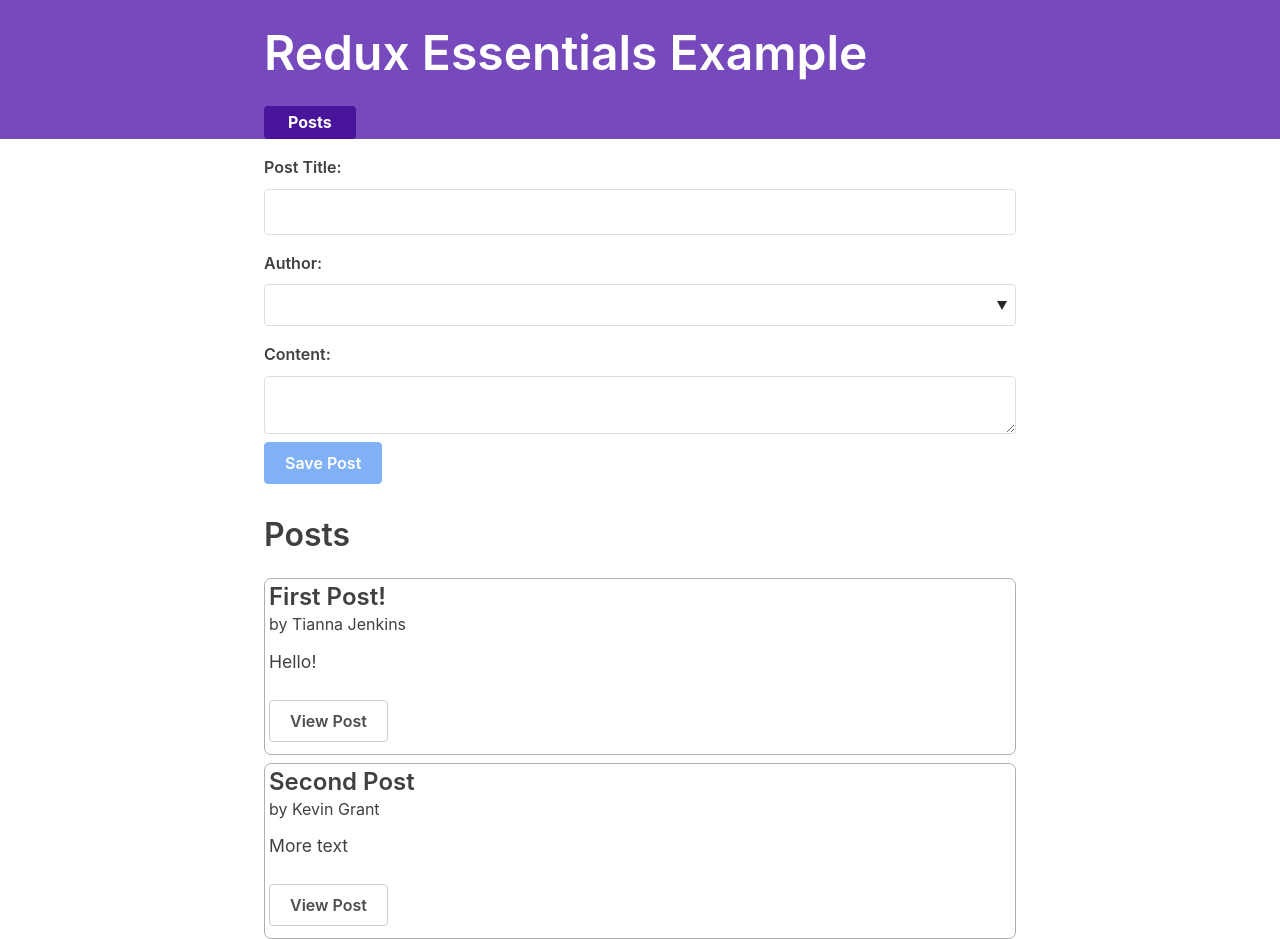
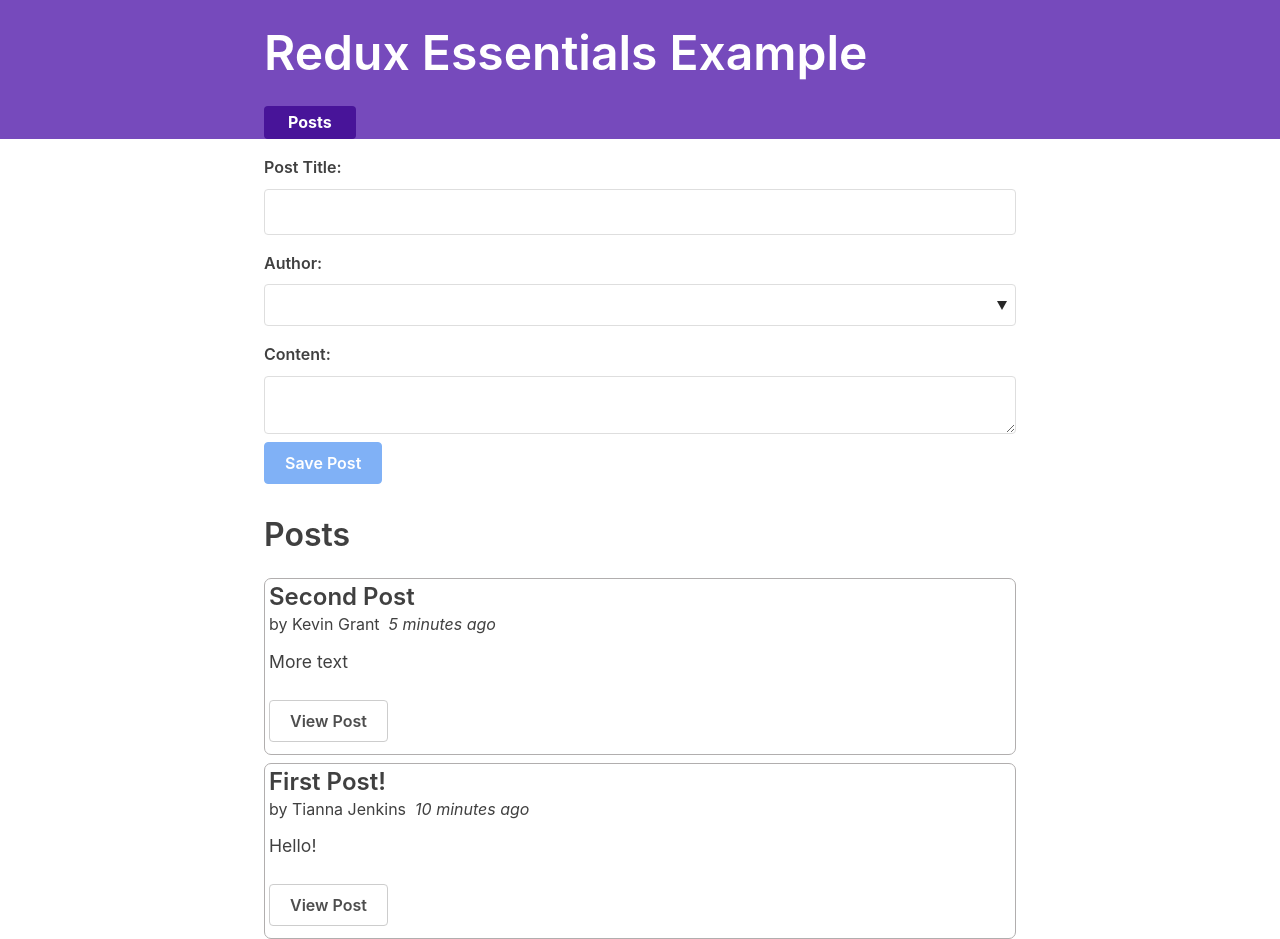
Before and after one commit to takubii/redux-essentials-example-app, a React (Create React App) app: page / in a window 1280 px wide. Built offline with nearby package versions, Linux system fonts and the light colour scheme; what @mswjs/data, mock-socket, txtgen would draw is missing.

Commit message:
[add]投稿時刻表示を追加

```diff
--- a/src/features/posts/PostsList.js
+++ b/src/features/posts/PostsList.js
@@ -3,14 +3,22 @@
 import { Link } from 'react-router-dom'
 
 import { PostAuthor } from './PostAuthor'
+import { TimeAgo } from './TimeAgo'
 
 export const PostsList = () => {
   const posts = useSelector((state) => state.posts)
 
-  const renderedPosts = posts.map((post) => (
+  const orderedPosts = posts
+    .slice()
+    .sort((a, b) => b.date.localeCompare(a.date))
+
+  const renderedPosts = orderedPosts.map((post) => (
     <article className="post-excerpt" key={post.id}>
       <h3>{post.title}</h3>
-      <PostAuthor userId={post.user} />
+      <div>
+        <PostAuthor userId={post.user} />
+        <TimeAgo timestamp={post.date} />
+      </div>
       <p className="post-content">{post.content.substring(0, 100)}</p>
       <Link to={`/posts/${post.id}`} className="button muted-button">
         View Post
--- a/src/features/posts/SinglePostPage.js
+++ b/src/features/posts/SinglePostPage.js
@@ -3,6 +3,7 @@
 import { Link } from 'react-router-dom'
 
 import { PostAuthor } from './PostAuthor'
+import { TimeAgo } from './TimeAgo'
 
 export const SinglePostPage = ({ match }) => {
   const { postId } = match.params
@@ -23,7 +24,10 @@
     <section>
       <article className="post">
         <h2>{post.title}</h2>
-        <PostAuthor userId={post.user} />
+        <div>
+          <PostAuthor userId={post.user} />
+          <TimeAgo timestamp={post.date} />
+        </div>
         <p className="post-content">{post.content}</p>
         <Link to={`/editPost/${post.id}`} className="button">
           Edit Post
--- /dev/null
+++ b/src/features/posts/TimeAgo.js
@@ -0,0 +1,18 @@
+import { formatDistanceToNow, parseISO } from 'date-fns'
+import React from 'react'
+
+export const TimeAgo = ({ timestamp }) => {
+  let timeAgo = ''
+
+  if (timestamp) {
+    const date = parseISO(timestamp)
+    const timePeriod = formatDistanceToNow(date)
+    timeAgo = `${timePeriod} ago`
+  }
+
+  return (
+    <span title={timestamp}>
+      &nbsp; <i>{timeAgo}</i>
+    </span>
+  )
+}
--- a/src/features/posts/postsSlice.js
+++ b/src/features/posts/postsSlice.js
@@ -1,8 +1,21 @@
 import { createSlice, nanoid } from '@reduxjs/toolkit'
+import { sub } from 'date-fns'
 
 const initialState = [
-  { id: '1', title: 'First Post!', content: 'Hello!', user: '0' },
-  { id: '2', title: 'Second Post', content: 'More text', user: '1' },
+  {
+    id: '1',
+    title: 'First Post!',
+    content: 'Hello!',
+    date: sub(new Date(), { minutes: 10 }).toISOString(),
+    user: '0',
+  },
+  {
+    id: '2',
+    title: 'Second Post',
+    content: 'More text',
+    date: sub(new Date(), { minutes: 5 }).toISOString(),
+    user: '1',
+  },
 ]
 
 const postsSlice = createSlice({
@@ -17,6 +30,7 @@
         return {
           payload: {
             id: nanoid(),
+            date: new Date().toISOString(),
             title,
             content,
             user: userId,
```
